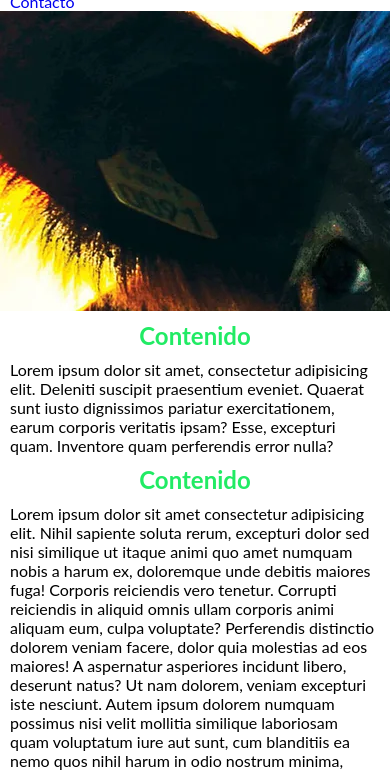
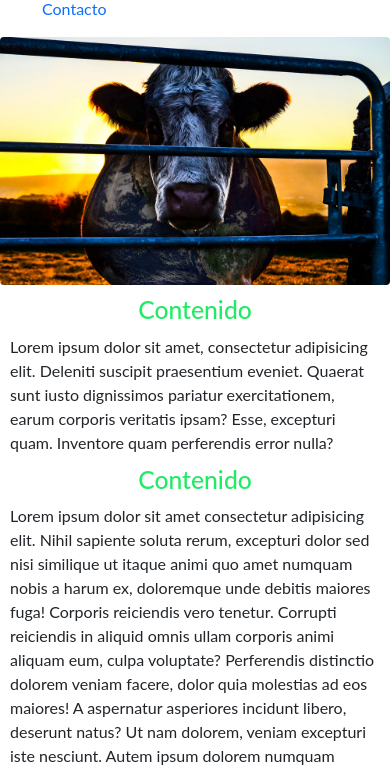
Before and after one commit to munozdavidr/Amelia, a plain HTML site: page index.html in a window 390 px wide. Shown: the part 119-893 px from the top of the page. Drawn offline with nearby package versions, Linux system fonts and the light colour scheme.

Commit message:
Se agrega imagen cow responsive

```diff
--- a/css/estilo.css
+++ b/css/estilo.css
@@ -224,7 +224,7 @@ input {
     "footer footer";
 }
 
-.section1 {
+/* .section1 {
   display: flex;
   justify-content: center;
   align-items: center;
@@ -233,7 +233,13 @@ input {
   background-image: url("../img/cowspiracy-el-documental-la-contaminacion-que-ejerce-la-ganaderia.webp");
   background-repeat: no-repeat;
   position: center;
+} */
+
+.cow {
+  width: 100%;
+  height: auto;
 }
+
 
 .liTransicion {
   display: inline-block;
--- a/index.html
+++ b/index.html
@@ -5,6 +5,8 @@
     <meta http-equiv="X-UA-Compatible" content="IE=edge" />
     <meta name="viewport" content="width=device-width, initial-scale=1.0" />
     <title>Amelia</title>
+    <!-- bootstrap -->
+    <link href="https://cdn.jsdelivr.net/npm/bootstrap@5.2.0/dist/css/bootstrap.min.css" rel="stylesheet" integrity="sha384-gH2yIJqKdNHPEq0n4Mqa/HGKIhSkIHeL5AyhkYV8i59U5AR6csBvApHHNl/vI1Bx" crossorigin="anonymous">
     <!-- css -->
     <link rel="stylesheet" href="css/estilo.css" />
     <!-- favicon -->
@@ -24,8 +26,11 @@
       </ul>
 
     </nav>
-    <section><div class="section1"></div></section>
+    <!-- Se comento esta section para probar el bootstrap en una imagen -->
+    <!-- <section><div class="section1"></div></section> -->
+
     <main>
+      <div><img src="img/cowspiracy_cow.jpg" class="img-fluid cow" alt="" ></div>
       <!-- En contenido, en su mayoria seran imagenes infograficas ya que es una "ong" que quiere dar a conocer el verdadero problema ambiental que presenta la sociedad (basasdo en la informacion del documental COWSPIRACY)  -->
 
       <h2>Contenido</h2>
@@ -182,5 +187,7 @@
       </div>
     </div>
     </footer>
+    <!-- JavaScript Bundle with Popper -->
+    <script src="https://cdn.jsdelivr.net/npm/bootstrap@5.2.0/dist/js/bootstrap.bundle.min.js" integrity="sha384-A3rJD856KowSb7dwlZdYEkO39Gagi7vIsF0jrRAoQmDKKtQBHUuLZ9AsSv4jD4Xa" crossorigin="anonymous"></script>
   </body>
 </html>
```
Also changed, not shown: img/cowspiracy_cow.jpg (added).
